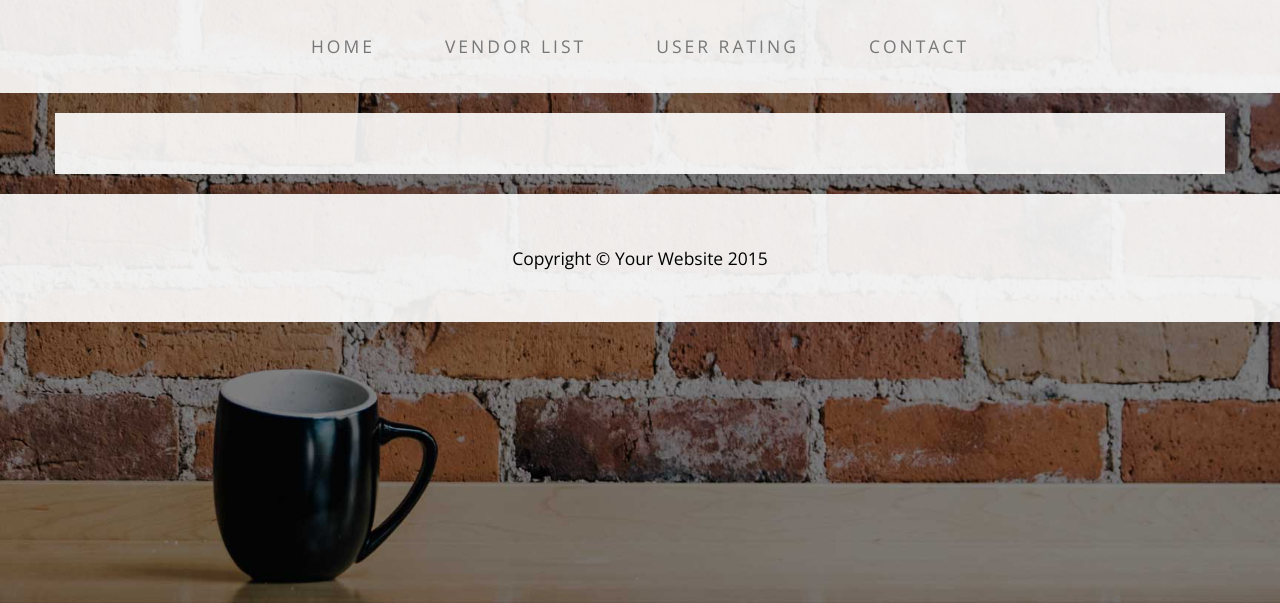
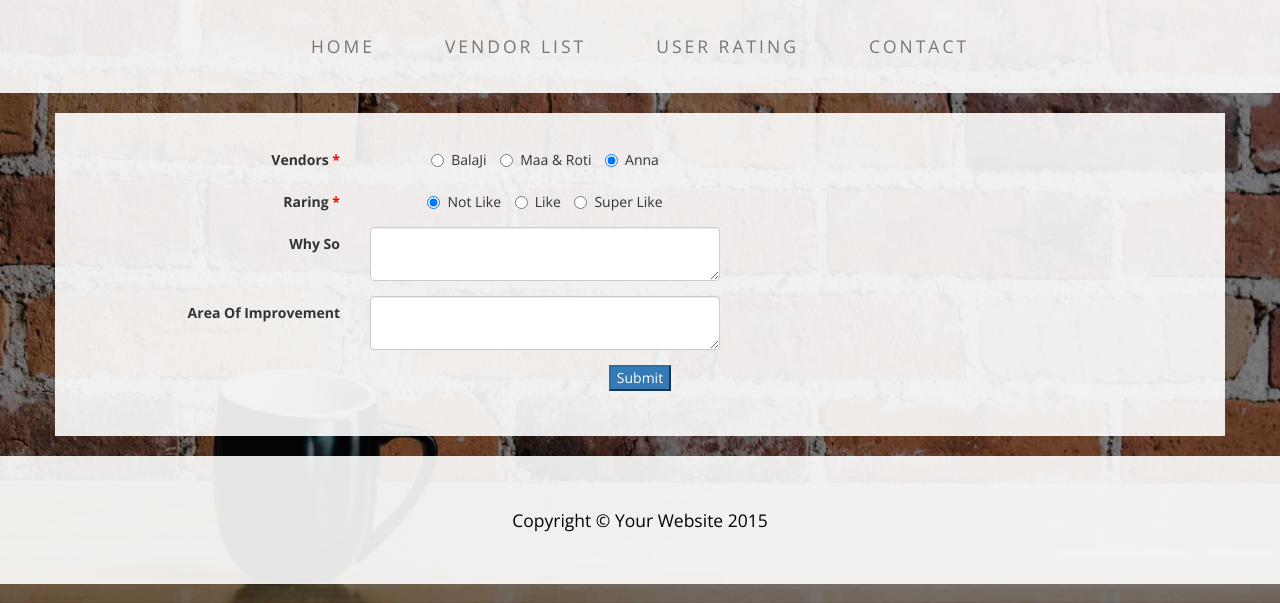
Before and after one commit to vegeto007/whatscooking, a Django app: template whtscooking/whtscooking/templates/user_rating.html in a window 1280 px wide. Shown: the part 197-800 px from the top of the page. Run offline with Django 3.2, Linux system fonts and the light colour scheme; the template is opened without the code that fills it, so the values that code supplies are empty; parts of the project's set-up code (start-up, migrations or seed data) failed here and were passed over; some libraries are stand-ins or nearby versions.

Commit message:
Added form submission info

```diff
--- a/whtscooking/management/models.py
+++ b/whtscooking/management/models.py
@@ -34,7 +34,5 @@ class UserRating(TimeStampedModel):
     rating = models.CharField(choices=rating_type,
                               max_length=10,
                               verbose_name='Rating')
-
-    # @classmethod
-    # def get_rating_round_by_rating(self, rating_id):
-    #     return self.objects.aggregate(count=Count()).filter(rating=rating_id)
+    why = models.CharField(max_length=255, blank=True, null=True)
+    imp = models.CharField(max_length=255, blank=True, null=True)
--- a/whtscooking/whtscooking/templates/base.html
+++ b/whtscooking/whtscooking/templates/base.html
@@ -75,11 +75,10 @@
 
         <div class="row">
             <div class="box">
-                <div class="col-lg-12 text-center">
+
                     {% block body %}
 
                     {% endblock %}
-                </div>
             </div>
         </div>
     </div>
--- a/whtscooking/whtscooking/templates/user_rating.html
+++ b/whtscooking/whtscooking/templates/user_rating.html
@@ -4,7 +4,79 @@
 {% load bootstrap %}
 
 {% block body %}
-    {{ form|bootstrap_horizontal:'col-lg-6' }}
+    {% if message %}
+        <div class="col-lg-12 text-center">
+            <div class=" {% if status == 2 %} alert alert-warning {% else %} alert alert-success{% endif %}">
+                {{message}}
+            </div>
+        </div>
+    {% endif %}
+    <form class="form-horizontal" action="{% url 'rating-home' %}" method="POST">
+        {% csrf_token %}
+        <div class="col-lg-12 text-center">
+            <div class="form-group">
+                <label class="col-md-3 control-label" for="radios" style="text-align: right;">
+                    Vendors <span style="color: red;">*</span>
+                </label>
+                <div class="col-md-4">
+                    <label class="radio-inline" for="radios-0">
+                      <input type="radio" name="vendor" id="radios-0" value="3" checked="3">
+                      BalaJi
+                    </label>
+                    <label class="radio-inline" for="radios-1">
+                      <input type="radio" name="vendor" id="radios-1" value="2">
+                      Maa & Roti
+                    </label>
+                    <label class="radio-inline" for="radios-2">
+                      <input type="radio" name="vendor" id="radios-2" value="1" checked="checked">
+                      Anna
+                    </label>
+                </div>
+            </div>
+        </div>
+        <div class="col-lg-12 text-center">
+            <div class="form-group">
+                <label class="col-md-3 control-label" for="radios" style="text-align: right;">
+                    Raring <span style="color: red;">*</span>
+                </label>
+                <div class="col-md-4">
+                    <label class="radio-inline" for="rating-0">
+                      <input type="radio" name="rating" id="rating-0" value="1" checked="checked">
+                      Not Like
+                    </label>
+                    <label class="radio-inline" for="rating-1">
+                      <input type="radio" name="rating" id="rating-1" value="2">
+                      Like
+                    </label>
+                    <label class="radio-inline" for="rating-2">
+                      <input type="radio" name="rating" id="rating-2" value="3">
+                      Super Like
+                    </label>
+                </div>
+            </div>
+        </div>
+        <div class="col-lg-12 text-center">
+            <div class="form-group">
+                <label class="col-md-3 control-label" for="textarea" style="text-align: right;">Why So</label>
+                <div class="col-md-4">
+                    <textarea class="form-control" id="textarea" name="why"></textarea>
+                 </div>
+            </div>
+        </div>
+        <div class="col-lg-12 text-center">
+            <div class="form-group">
+                <label class="col-md-3 control-label" for="textarea" style="text-align: right;">Area Of Improvement</label>
+                <div class="col-md-4">
+                    <textarea class="form-control" id="textarea" name="imp"></textarea>
+                 </div>
+            </div>
+        </div>
+        <div class="col-lg-12 text-center">
+            <div class="form-group">
+                <input type="submit" class="'btn btn-primary" value="Submit">
+                </div>
+            </div>
+    </form>
 {#    <form class="form-horizontal">#}
 {#        {% for field in form %}#}
 {#            <div class="form-group">#}
```
Also changed, not shown: whtscooking/management/forms.py (+3 -6 lines), whtscooking/management/views.py (+35 -0 lines).
